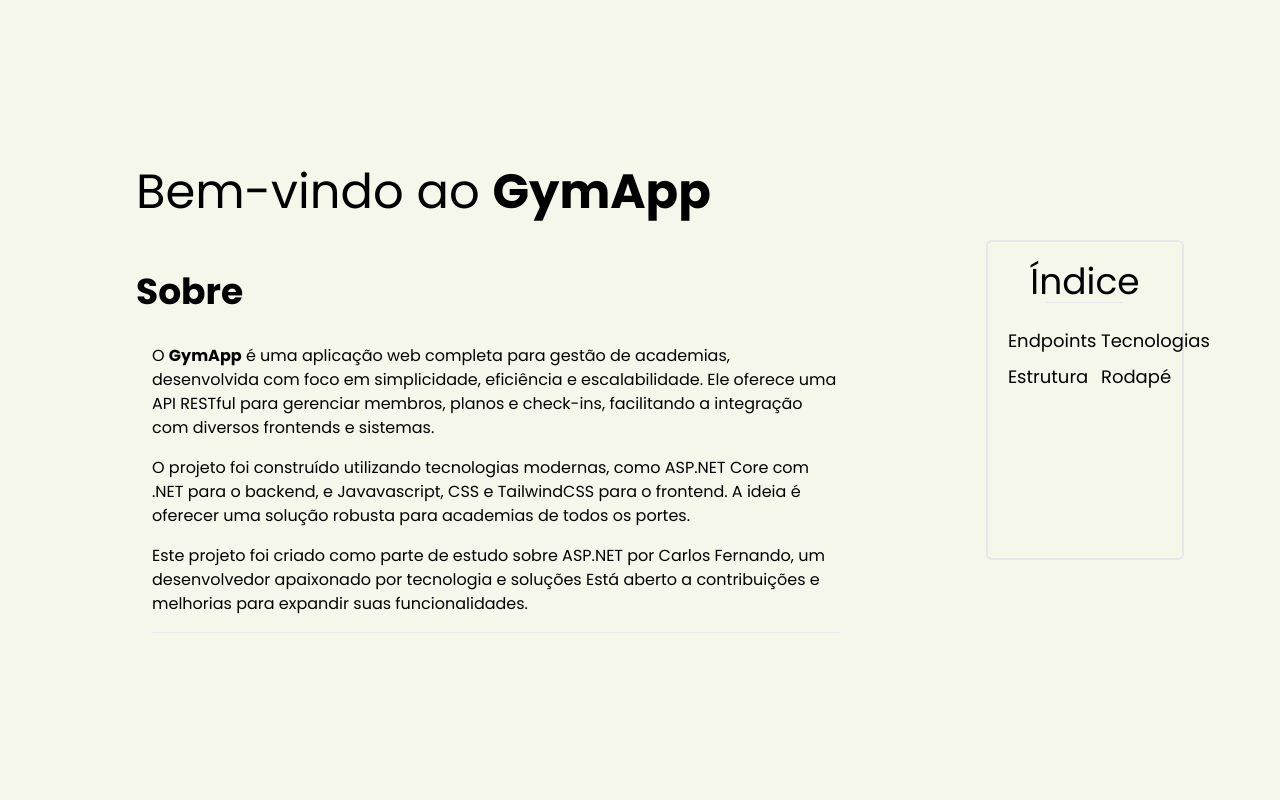
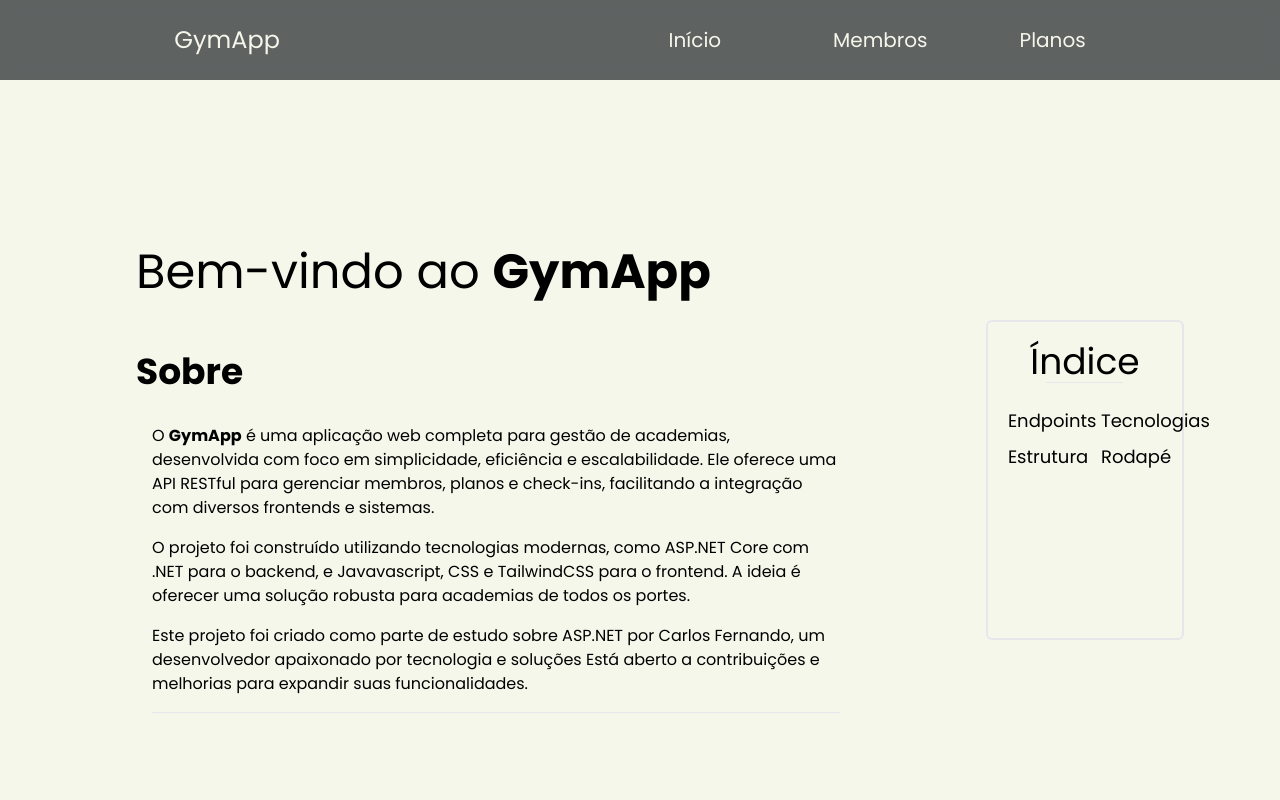
Before and after one commit to cf-neto/GymAPI, a plain HTML site: page GymFrontend/index.html in a window 1280 px wide. Shown: the top 800 px of the page. Drawn offline with nearby package versions, Linux system fonts and the light colour scheme; no server answers.

Commit message:
fix: Debugando

```diff
--- a/GymFrontend/style.css
+++ b/GymFrontend/style.css
@@ -5,18 +5,24 @@
     padding: 0;
     box-sizing: border-box;
     font-family: "Poppins", sans-serif;
+    transition: all 0.3s ease-in-out;
 }
 
 html{
     height: 100vh;
 }
 
+html,body{
+    scroll-behavior: smooth;
+}
+
 body {
     font-family: Arial, sans-serif;
 }
-
-header{
-    margin-bottom: 40px;
+header {
+  margin-bottom: 40px;
+  backdrop-filter: blur(8px);
+  background-color: #393e41ce; /* cor com opacidade */
 }
 
 nav ul li{
@@ -30,11 +36,18 @@ nav ul li:hover{
     background-color: #51555798;
 }
 
+main{
+    padding-top: 10dvh;
+}
 
-table {
+#membersTable{
     border-collapse: collapse;
     max-width: 100%;
     min-width: 50%;
+}
+table {
+    border-collapse: collapse;
+    max-width: 100%; min-width: 80%;
 }
 
 th, td {
@@ -48,6 +61,6 @@ th {
     color: #F6F7EB;
 }
 
-#lista-membros, #lista-planos, #inicio {
+#lista-membros, #lista-planos{
     display: none;
 }
```
